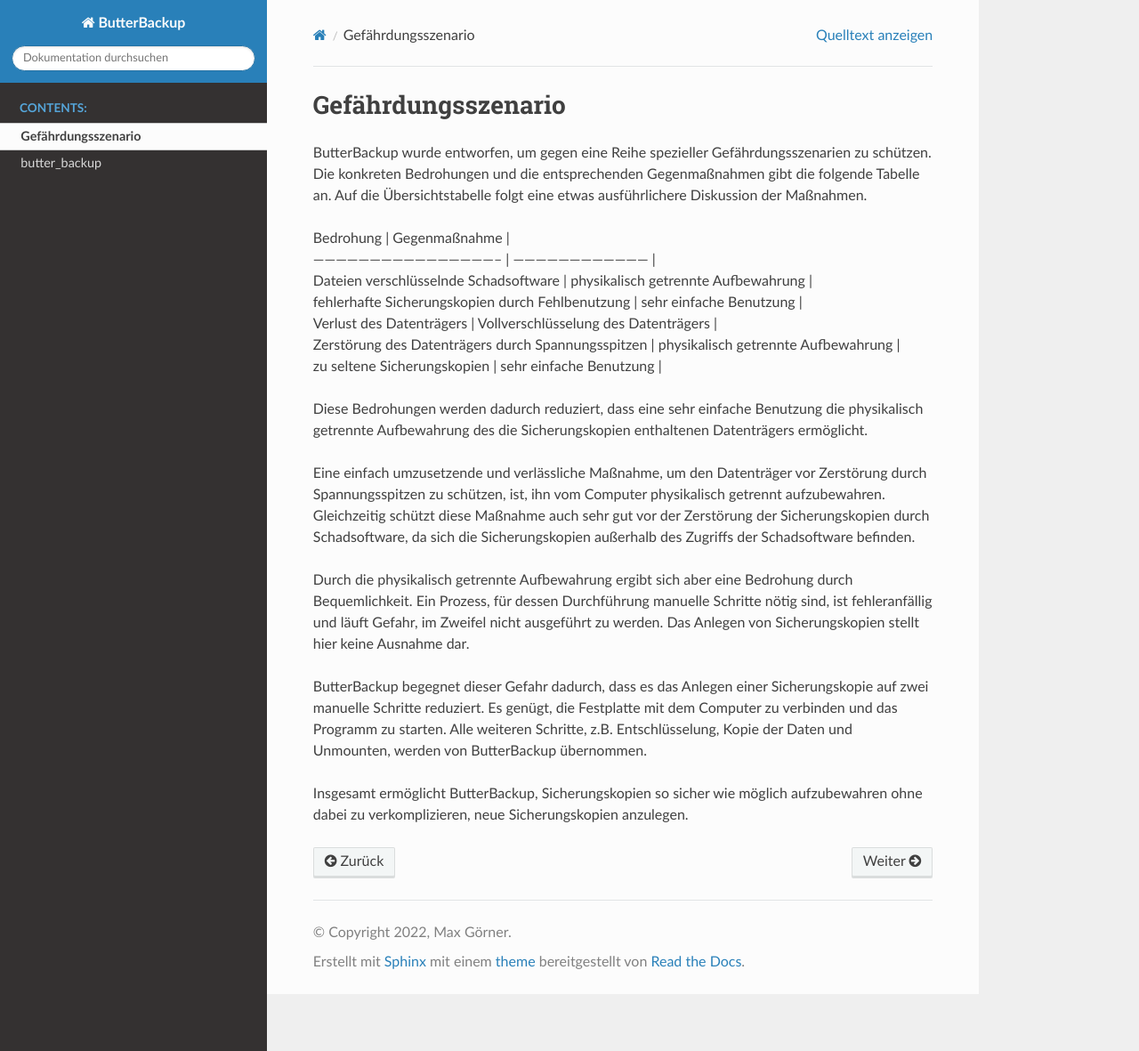
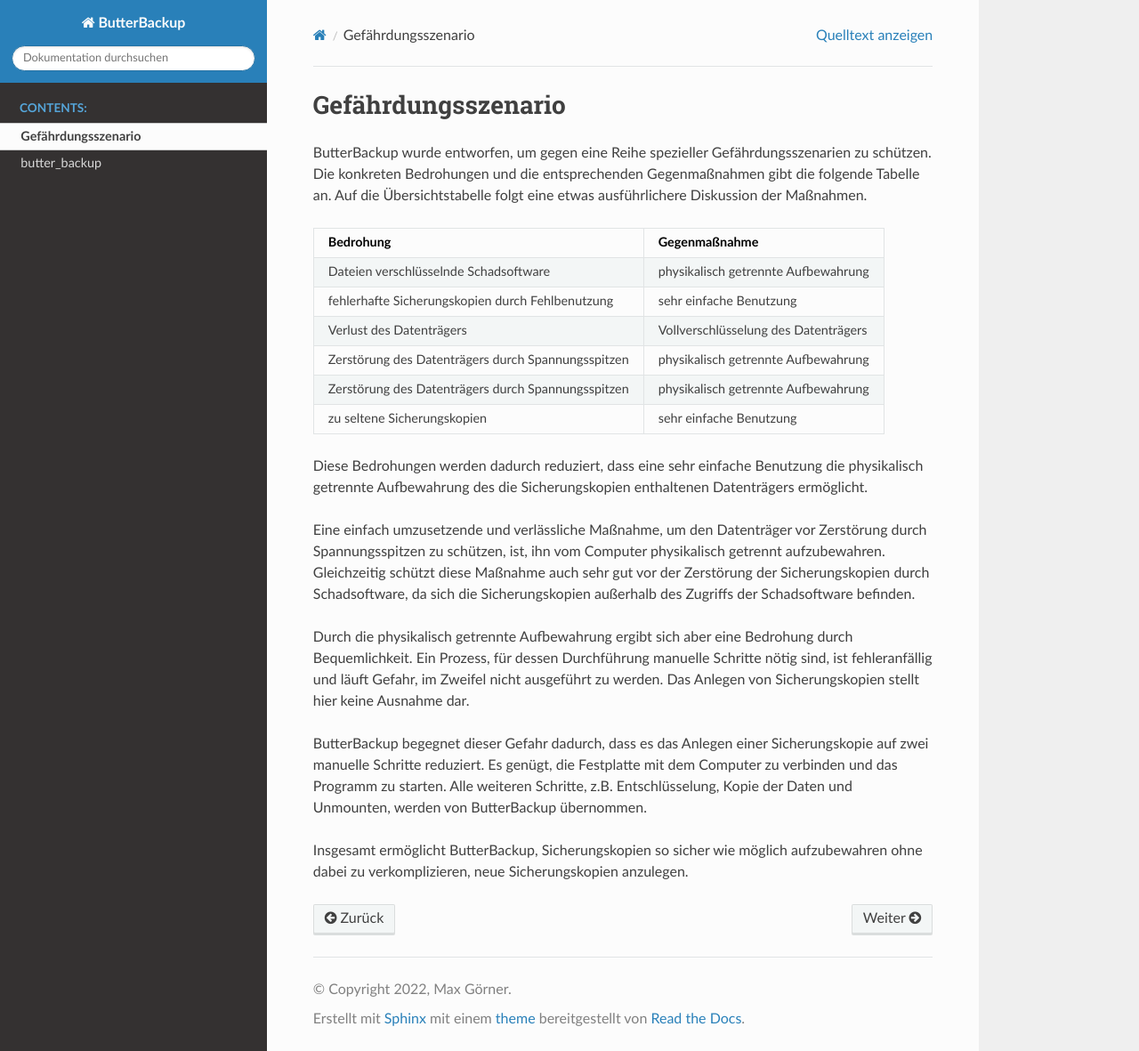
Before and after one commit to MaxG87/ButterBackup, a Sphinx documentation site: the page built from docs/source/threat_scenario.rst, in a window 1280 px wide and 1181 px high. Shown: the whole window at 89% size. Built offline with Sphinx 7.4.7 and the Read the Docs theme 2.0.0, drawn with Linux system fonts in a browser that asks for light colours.

Commit message:
Überführe Tabelle ins RestructuredText-Format

```diff
--- a/docs/source/threat_scenario.rst
+++ b/docs/source/threat_scenario.rst
@@ -6,13 +6,16 @@
 entsprechenden Gegenmaßnahmen gibt die folgende Tabelle an. Auf die
 Übersichtstabelle folgt eine etwas ausführlichere Diskussion der Maßnahmen.
 
-| Bedrohung                                          | Gegenmaßnahme                        |
-| -------------------------------------------------- | ------------------------------------ |
-| Dateien verschlüsselnde Schadsoftware              | physikalisch getrennte Aufbewahrung  |
-| fehlerhafte Sicherungskopien durch Fehlbenutzung   | sehr einfache Benutzung              |
-| Verlust des Datenträgers                           | Vollverschlüsselung des Datenträgers |
-| Zerstörung des Datenträgers durch Spannungsspitzen | physikalisch getrennte Aufbewahrung  |
-| zu seltene Sicherungskopien                        | sehr einfache Benutzung              |
+================================================== ===================================
+Bedrohung                                          Gegenmaßnahme
+================================================== ===================================
+Dateien verschlüsselnde Schadsoftware              physikalisch getrennte Aufbewahrung
+fehlerhafte Sicherungskopien durch Fehlbenutzung   sehr einfache Benutzung
+Verlust des Datenträgers                           Vollverschlüsselung des Datenträgers
+Zerstörung des Datenträgers durch Spannungsspitzen physikalisch getrennte Aufbewahrung
+Zerstörung des Datenträgers durch Spannungsspitzen physikalisch getrennte Aufbewahrung
+zu seltene Sicherungskopien                        sehr einfache Benutzung
+================================================== ===================================
 
 Diese Bedrohungen werden dadurch reduziert, dass eine sehr einfache Benutzung
 die physikalisch getrennte Aufbewahrung des die Sicherungskopien enthaltenen
```
